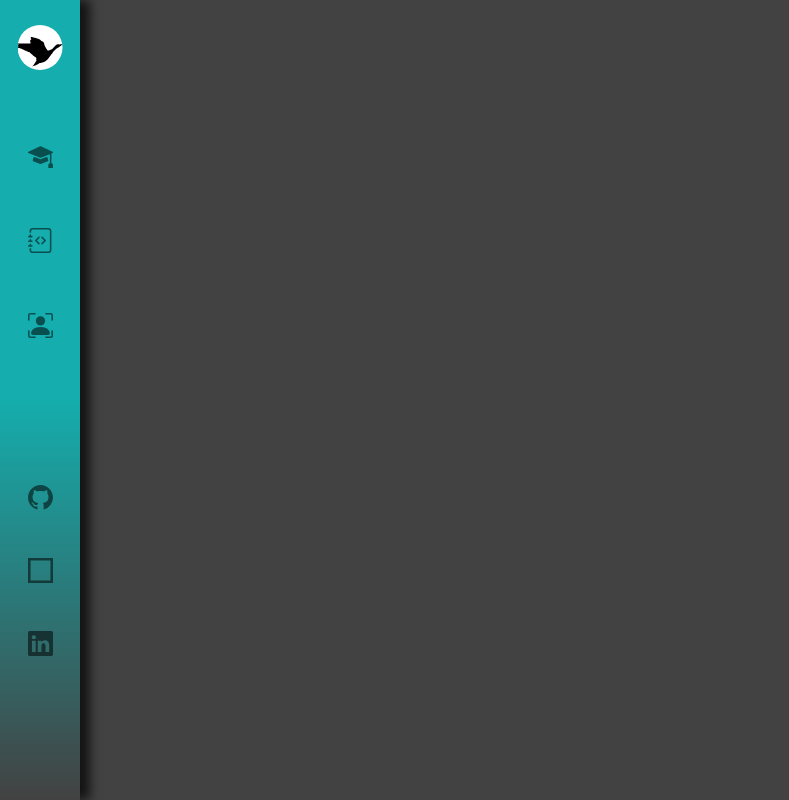
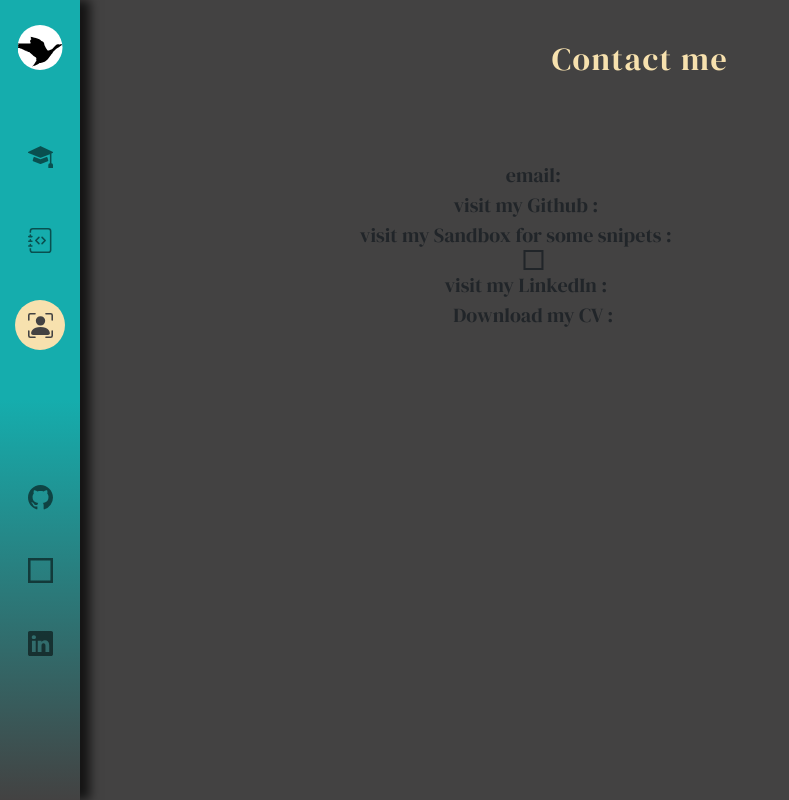
Before and after one commit to FerencBacso89/resume, a React (Vite) app: page /contact in a window 1280 px wide. Before the commit this address had no page. Shown: the whole page, without its empty margins (0-789 px from the left). Built offline with nearby package versions, Linux system fonts and the light colour scheme.

Commit message:
introduce menu has changed to contact

```diff
--- a/src/App.jsx
+++ b/src/App.jsx
@@ -5,6 +5,7 @@ import Mycode from './Components/Mycodes/Mycode'
 import Sidenav from './Components/Sidenav/Sidenav'
 import Introduce from './Components/Introduce/Introduce'
 import Educate from './Components/Educate/Educate'
+import Contact from './Components/Contact/Contact'
 
 
 function App() {
@@ -14,7 +15,7 @@ function App() {
     <Sidenav/>
       <Routes>
           <Route path="/" element={<Welcome/>}></Route>
-          <Route path="/introduce" element={<Introduce/>}></Route>
+          <Route path="/contact" element={<Contact/>}></Route>
           <Route path="/mycode" element={<Mycode/>}></Route>
           <Route path="/education" element={<Educate/>}></Route>
       </Routes>
@@ -23,8 +24,3 @@ function App() {
   )
 }
 export default App
-function wh (){
-  let windowH=window.innerHeight;
-  let windowW=window.innerWidth;
-  console.log("Res['h'px x 'w'px]"+windowH+" x "+windowW)
-}
--- a/src/Components/Contact/Contact.jsx
+++ b/src/Components/Contact/Contact.jsx
@@ -0,0 +1,21 @@
+import React from 'react'
+import './contact.css'
+import { GitHub, LinkedIn } from '@mui/icons-material'
+import { SiCodesandbox } from 'react-icons/si'
+
+function Contact() {
+  return (
+    <>
+    <h2 className='container-fluid conTitle' >Contact me</h2>
+    <section className='contacts col-10'>
+           <span className='row'> email: </span>
+           <span className='row'> visit my Github : <GitHub></GitHub> </span>
+           <span className='row'> visit my Sandbox for some snipets : <SiCodesandbox></SiCodesandbox> </span>
+           <span className='row'> visit my LinkedIn : <LinkedIn></LinkedIn> </span>
+           <span className='row'> Download my CV :  </span>
+    </section>
+    </>
+  )
+}
+
+export default Contact
--- a/src/Components/Contact/contact.css
+++ b/src/Components/Contact/contact.css
@@ -0,0 +1,21 @@
+.conTitle{
+    top: 5vh;
+    margin: 0 auto;
+    position: absolute;
+    text-align: center;
+    font-family: display_reg;
+    font-size:3.2rem;
+    color: var(--lightText);
+    letter-spacing: 0.15rem;
+}
+.contacts{
+    font-size: 2rem;
+    font-family: display_reg;
+    position:absolute;
+    margin:0 auto;
+    display: flex;
+    flex-direction: column ;
+    justify-content: center;
+    align-items: center;
+    top:20vh;
+}
--- a/src/Components/Educate/Educate.jsx
+++ b/src/Components/Educate/Educate.jsx
@@ -11,7 +11,7 @@ import Typography from '@mui/material/Typography';
 
 const steps = [
   {
-    label: 'Select campaign settings',
+    label: 'Self-taught learning has begun',
     description: `For each ad campaign that you create, you can control how much
               you're willing to spend on clicks and conversions, which networks
               and geographical locations you want your ads to show on, and more.`,
--- a/src/Components/Sidenav/Sidenav.jsx
+++ b/src/Components/Sidenav/Sidenav.jsx
@@ -71,8 +71,8 @@ function Sidenav() {
             </IconButton>
           </TooltipIcon>
         </NavLink>
-        <NavLink className={"link-elem"} to="/introduce">
-          <TooltipIcon title="Introducion" arrow placement="right">
+        <NavLink className={"link-elem"} to="/contact">
+          <TooltipIcon title="Contact me" arrow placement="right">
             <IconButton className="navElement">
               <BsPersonBoundingBox />
             </IconButton>
```
